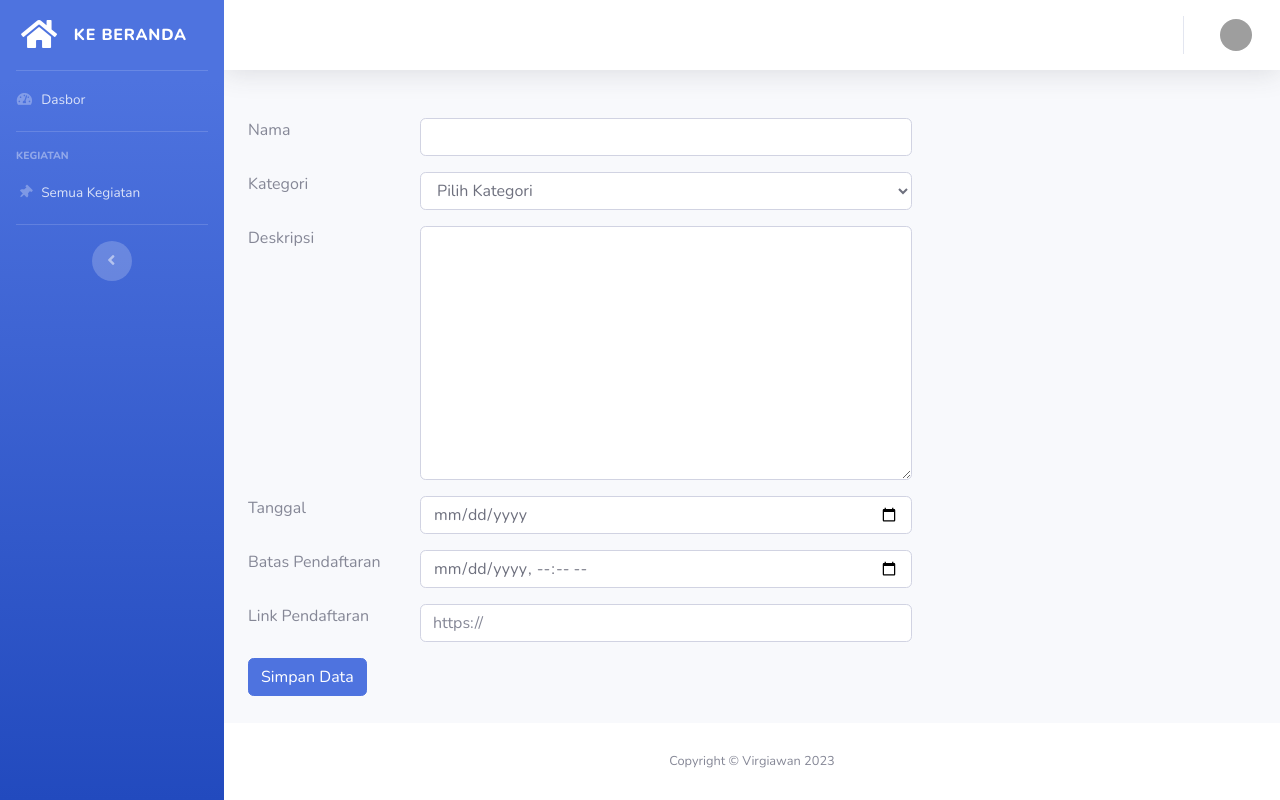
After one commit to virgiawankusuma/sujikom2023, a CodeIgniter 4 app: template app/Views/admin/kegiatan/edit.php in a window 1280 px wide. The commit adds this page. Run offline with PHP 8.4 and a stand-in for CodeIgniter, Linux system fonts and the light colour scheme; the template is opened without the code that fills it, so the values that code supplies are empty; some libraries are stand-ins or nearby versions; grey boxes are pictures that could not be loaded.

Commit message:
feat: Restructure folder

```diff
--- /dev/null
+++ b/app/Views/admin/kegiatan/edit.php
@@ -0,0 +1,119 @@
+<?= $this->extend('admin/layout'); ?>
+
+<?= $this->section('adminContent'); ?>
+<div class="container-fluid">
+  <!-- Page Heading -->
+  <div class="d-sm-flex align-items-center justify-content-between mb-4">
+    <h1 class="h3 mb-0 text-gray-800"><?= $title; ?></h1>
+  </div>
+  <div class="row">
+    <div class="col-12 col-xl-8">
+      <?php echo form_open('/admin/kegiatan/'. $kegiatan['id'], ['method' => 'post']); ?>
+        <input type="hidden" name="_method" value="PUT">
+        <?= csrf_field(); ?>
+
+        <input type="hidden" name="slug" value="<?= $kegiatan['slug'];?>">
+        <div class="mb-3 row">
+          <label for="nama_kegiatan" class="col-3 form-label">Nama</label>
+          <div class="col-9">
+            <input
+              type="text"
+              class="form-control <?=(isset($errors['nama_kegiatan'])) ? 'is-invalid' : '';?>"
+              id="nama_kegiatan"
+              name="nama_kegiatan"
+              value="<?= old('nama_kegiatan') ? old('nama_kegiatan') : $kegiatan['nama_kegiatan'];?>"
+            >
+            <div class="invalid-feedback">
+              <?= validation_show_error('nama_kegiatan');?>
+            </div>
+          </div>
+        </div>
+        <div class="mb-3 row">
+          <label for="kategori_kegiatan" class="col-3 form-label">Kategori</label>
+          <div class="col-9">
+            <select
+              class="form-control <?=(isset($errors['kategori_kegiatan'])) ? 'is-invalid' : '';?>"
+              id="kategori_kegiatan"
+              name="kategori_kegiatan"
+            >
+              <option value="">Pilih Kategori</option>
+              <?php foreach ($kategori as $item) : ?>
+                <option
+                  value="<?= $item['id'];?>"
+                  <?= $kegiatan['kategori_id'] == $item['id'] ? 'selected' : '';?>
+                >
+                  <?= $item['nama_kategori'];?>
+                </option>
+              <?php endforeach; ?>
+            </select>
+            <div class="invalid-feedback">
+              <?= validation_show_error('kategori_kegiatan');?>
+            </div>
+          </div>
+        </div>
+        <div class="mb-3 row">
+          <label for="deskripsi_kegiatan" class="col-3 form-label">Deskripsi</label>
+          <div class="col-9">
+            <textarea
+              class="form-control <?=(isset($errors['deskripsi_kegiatan'])) ? 'is-invalid' : '';?>"
+              id="deskripsi_kegiatan"
+              name="deskripsi_kegiatan"
+              rows="10"
+            ><?= old('deskripsi_kegiatan') ? old('deskripsi_kegiatan') : $kegiatan['deskripsi_kegiatan'];?></textarea>
+            <div class="invalid-feedback">
+              <?= validation_show_error('deskripsi_kegiatan');?>
+            </div>
+          </div>
+        </div>
+        <div class="mb-3 row">
+          <label for="tanggal_kegiatan" class="col-3 form-label">Tanggal</label>
+          <div class="col-9">
+            <input
+              type="date"
+              class="form-control <?=(isset($errors['tanggal_kegiatan'])) ? 'is-invalid' : '';?>"
+              id="tanggal_kegiatan"
+              name="tanggal_kegiatan"
+              value="<?= old('tanggal_kegiatan') ? old('tanggal_kegiatan') : $kegiatan['tanggal_kegiatan'];?>"
+            >
+            <div class="invalid-feedback">
+              <?= validation_show_error('tanggal_kegiatan');?>
+            </div>
+          </div>
+        </div>
+        <div class="mb-3 row">
+          <label for="batas_pendaftaran" class="col-3 form-label">Batas Pendaftaran</label>
+          <div class="col-9">
+            <input
+              type="datetime-local"
+              class="form-control <?=(isset($errors['batas_pendaftaran'])) ? 'is-invalid' : '';?>"
+              id="batas_pendaftaran"
+              name="batas_pendaftaran"
+              value="<?= old('batas_pendaftaran') ? old('batas_pendaftaran') : $kegiatan['batas_pendaftaran'];?>"
+            >
+            <div class="invalid-feedback">
+              <?= validation_show_error('batas_pendaftaran');?>
+            </div>
+          </div>
+        </div>
+        <div class="mb-3 row">
+          <label for="link_pendaftaran" class="col-3 form-label">Link Pendaftaran</label>
+          <div class="col-9">
+            <input
+              type="text"
+              class="form-control <?=(isset($errors['link_pendaftaran'])) ? 'is-invalid' : '';?>"
+              id="link_pendaftaran"
+              name="link_pendaftaran"
+              value="<?= old('link_pendaftaran') ? old('link_pendaftaran') : $kegiatan['link_pendaftaran'];?>"
+              placeholder="https://"
+            >
+            <div class="invalid-feedback">
+              <?= validation_show_error('link_pendaftaran');?>
+            </div>
+          </div>
+        </div>
+        <button type="submit" class="btn btn-primary">Simpan Data</button>
+      <?= form_close(); ?>
+    </div>
+  </div>
+</div>
+<?= $this->endSection(); ?>
```
Also changed, not shown: app/Views/admin/create.php (deleted, +0 -78 lines), app/Views/admin/edit.php (deleted, +0 -81 lines), app/Views/admin/kegiatan/create.php (added, +117 -0 lines), app/Views/admin/kegiatan/index.php (renamed from app/Views/admin/kegiatan.php, +17 -14 lines).
